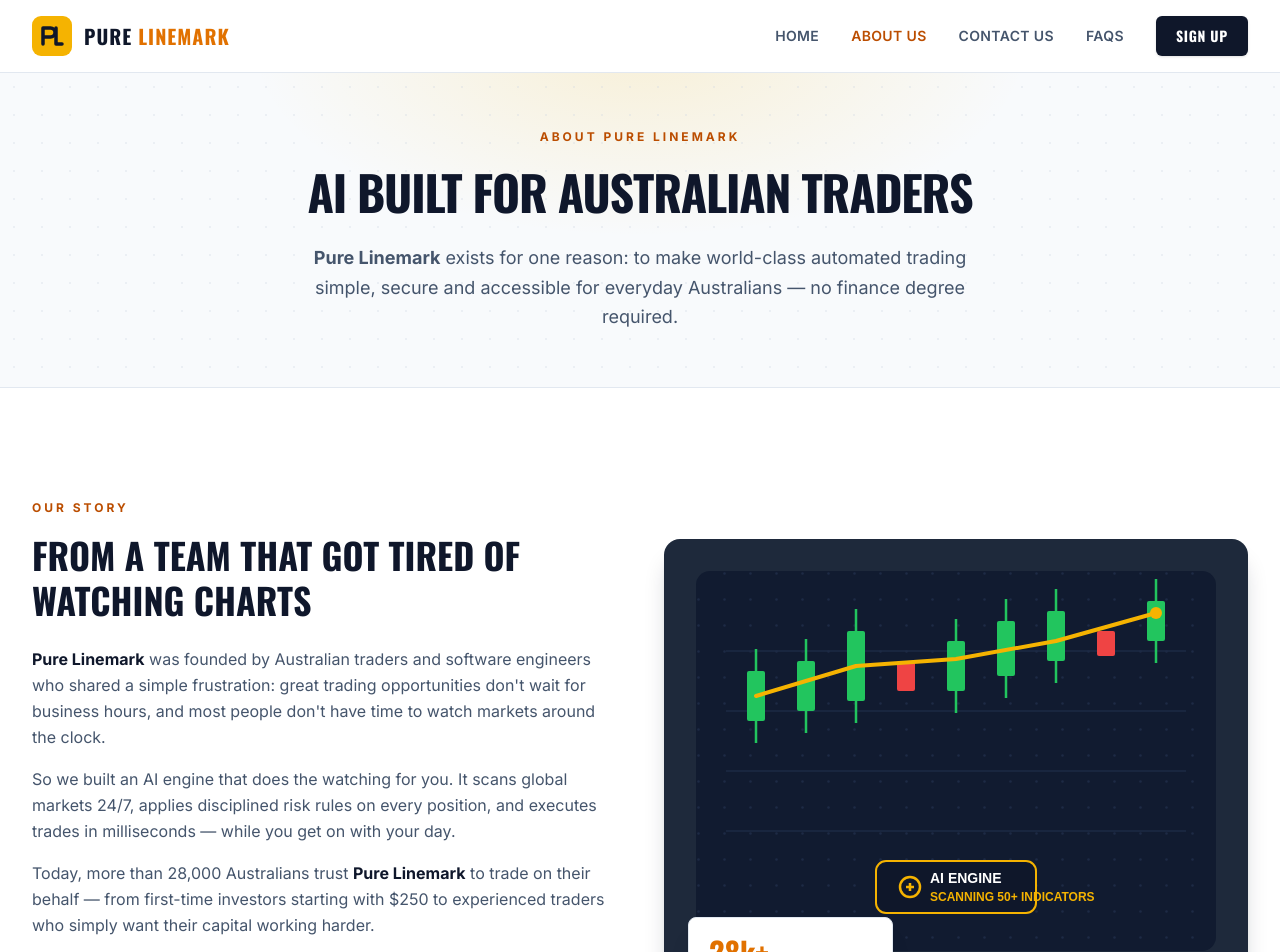
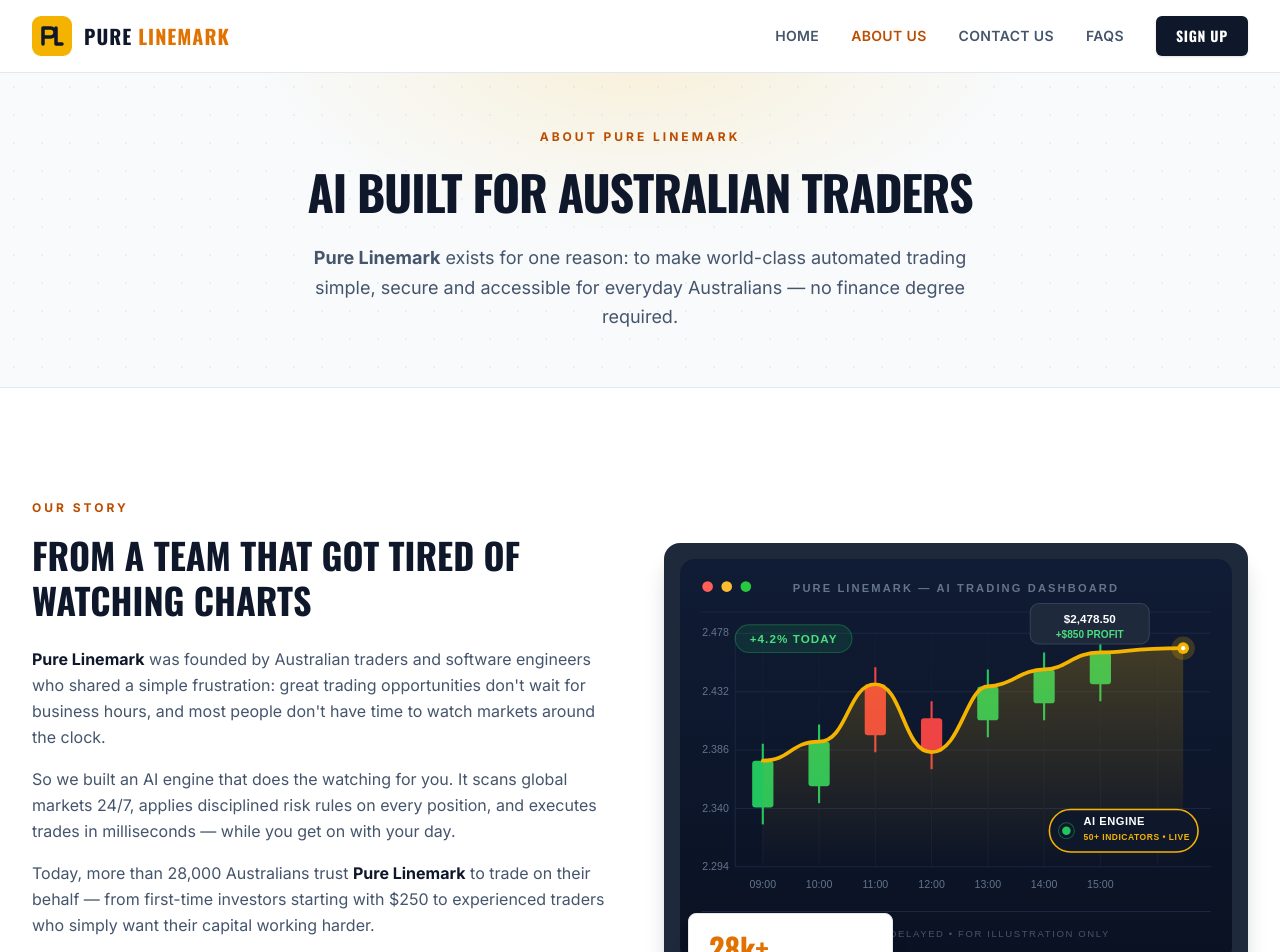
Before and after one commit to taybadeveloper/Pure-Linemark, a Next.js app: page /about in a window 1280 px wide. Shown: the top 952 px of the page. Built offline with nearby package versions, Linux system fonts and the light colour scheme.

Commit message:
Auto-commit: site updates (2026-09-30 11:59)
Co-Authored-By: Claude Code <noreply@anthropic.com>

```diff
--- a/app/about/page.tsx
+++ b/app/about/page.tsx
@@ -85,43 +85,135 @@ export default function AboutPage() {
             </div>
 
             <div className="relative">
-              <div className="overflow-hidden rounded-2xl bg-ink-soft p-8 shadow-xl shadow-slate-900/20">
-                <svg viewBox="0 0 520 380" className="h-auto w-full" role="img" aria-label="Illustration of the Pure Linemark AI trading engine analysing markets">
+              <div className="overflow-hidden rounded-2xl bg-ink-soft p-4 shadow-xl shadow-slate-900/20">
+                <svg viewBox="0 0 520 380" className="h-auto w-full" role="img" aria-label="Illustration of the Pure Linemark AI trading dashboard with a live market chart">
                   <defs>
-                    <pattern id="about-trading-dots" width="26" height="26" patternUnits="userSpaceOnUse">
-                      <circle cx="2.5" cy="2.5" r="1.2" fill="#1d2a45" />
-                    </pattern>
+                    <linearGradient id="about-chart-bg" x1="0" y1="0" x2="0" y2="1">
+                      <stop offset="0" stopColor="#101c35" />
+                      <stop offset="1" stopColor="#0a1122" />
+                    </linearGradient>
+                    <linearGradient id="about-chart-area" x1="0" y1="0" x2="0" y2="1">
+                      <stop offset="0" stopColor="#f5b301" stopOpacity="0.22" />
+                      <stop offset="1" stopColor="#f5b301" stopOpacity="0" />
+                    </linearGradient>
                   </defs>
-                  <rect width="520" height="380" rx="14" fill="#111b30" />
-                  <rect width="520" height="380" rx="14" fill="url(#about-trading-dots)" />
-                  {[80, 140, 200, 260].map((y) => (
-                    <line key={y} x1="30" y1={y} x2="490" y2={y} stroke="#1d2a45" strokeWidth="1.5" />
+
+                  {/* card */}
+                  <rect width="520" height="380" rx="14" fill="url(#about-chart-bg)" />
+
+                  {/* window chrome */}
+                  <circle cx="26" cy="26" r="5" fill="#ff5f57" />
+                  <circle cx="44" cy="26" r="5" fill="#febc2e" />
+                  <circle cx="62" cy="26" r="5" fill="#28c840" />
+                  <text x="260" y="31" textAnchor="middle" fill="#64748b" fontSize="10.5" fontWeight="600" letterSpacing="2" fontFamily="Arial, sans-serif">
+                    PURE LINEMARK — AI TRADING DASHBOARD
+                  </text>
+                  <line x1="20" y1="50" x2="500" y2="50" stroke="#1b2740" strokeWidth="1" />
+
+                  {/* grid */}
+                  {[70, 125, 180, 235, 290].map((y) => (
+                    <line key={`h${y}`} x1="52" y1={y} x2="500" y2={y} stroke="#1b2740" strokeWidth="1" />
                   ))}
+                  {[78, 131, 184, 237, 290, 343, 396, 450].map((x) => (
+                    <line key={`v${x}`} x1={x} y1="70" x2={x} y2="290" stroke="#141e33" strokeWidth="1" />
+                  ))}
+                  <line x1="52" y1="70" x2="52" y2="290" stroke="#1b2740" strokeWidth="1" />
+
+                  {/* y-axis price labels */}
                   {[
-                    { x: 60, a: 100, b: 150, up: true },
-                    { x: 110, a: 90, b: 140, up: true },
-                    { x: 160, a: 60, b: 130, up: true },
-                    { x: 210, a: 120, b: 90, up: false },
-                    { x: 260, a: 70, b: 120, up: true },
-                    { x: 310, a: 50, b: 105, up: true },
-                    { x: 360, a: 40, b: 90, up: true },
-                    { x: 410, a: 85, b: 60, up: false },
-                    { x: 460, a: 30, b: 70, up: true },
-                  ].map((c) => (
-                    <g key={c.x}>
-                      <line x1={c.x} y1={c.a - 22} x2={c.x} y2={c.b + 22} stroke={c.up ? "#22c55e" : "#ef4444"} strokeWidth="2.5" />
-                      <rect x={c.x - 9} y={Math.min(c.a, c.b)} width="18" height={Math.abs(c.a - c.b)} rx="2" fill={c.up ? "#22c55e" : "#ef4444"} />
-                    </g>
+                    { y: 73, label: "2.478" },
+                    { y: 128, label: "2.432" },
+                    { y: 183, label: "2.386" },
+                    { y: 238, label: "2.340" },
+                    { y: 293, label: "2.294" },
+                  ].map((t) => (
+                    <text key={t.y} x="46" y={t.y} textAnchor="end" fill="#64748b" fontSize="10" fontFamily="Arial, sans-serif">
+                      {t.label}
+                    </text>
                   ))}
-                  <path d="M60 125 L160 95 L260 88 L360 70 L460 42" fill="none" stroke="#f5b301" strokeWidth="4" strokeLinecap="round" strokeLinejoin="round" />
-                  <circle cx="460" cy="42" r="6" fill="#f5b301" />
-                  <g>
-                    <rect x="180" y="290" width="160" height="52" rx="10" fill="#0f172a" stroke="#f5b301" strokeWidth="2" />
-                    <circle cx="214" cy="316" r="10" fill="none" stroke="#f5b301" strokeWidth="2.5" />
-                    <path d="M210 316h8M214 312v8" stroke="#f5b301" strokeWidth="2.5" />
-                    <text x="234" y="312" fill="#ffffff" fontSize="14" fontWeight="700" fontFamily="Arial, sans-serif">AI ENGINE</text>
-                    <text x="234" y="330" fill="#f5b301" fontSize="12" fontWeight="600" fontFamily="Arial, sans-serif">SCANNING 50+ INDICATORS</text>
-                  </g>
+
+                  {/* x-axis time labels */}
+                  {[
+                    { x: 78, label: "09:00" },
+                    { x: 131, label: "10:00" },
+                    { x: 184, label: "11:00" },
+                    { x: 237, label: "12:00" },
+                    { x: 290, label: "13:00" },
+                    { x: 343, label: "14:00" },
+                    { x: 396, label: "15:00" },
+                  ].map((t) => (
+                    <text key={t.x} x={t.x} y="310" textAnchor="middle" fill="#64748b" fontSize="10" fontFamily="Arial, sans-serif">
+                      {t.label}
+                    </text>
+                  ))}
+
+                  {/* candlesticks */}
+                  {[
+                    { x: 78, top: 190, bot: 234, up: true },
+                    { x: 131, top: 172, bot: 214, up: true },
+                    { x: 184, top: 118, bot: 166, up: false },
+                    { x: 237, top: 150, bot: 182, up: false },
+                    { x: 290, top: 120, bot: 152, up: true },
+                    { x: 343, top: 104, bot: 136, up: true },
+                    { x: 396, top: 88, bot: 118, up: true },
+                  ].map((c) => {
+                    const color = c.up ? "#22c55e" : "#ef4444";
+                    return (
+                      <g key={c.x}>
+                        <line x1={c.x} y1={c.top - 16} x2={c.x} y2={c.bot + 16} stroke={color} strokeWidth="2" />
+                        <rect x={c.x - 10} y={Math.min(c.top, c.bot)} width="20" height={Math.abs(c.top - c.bot)} rx="3" fill={color} />
+                      </g>
+                    );
+                  })}
+
+                  {/* AI profit curve */}
+                  <path
+                    d="M78 190 C104 190 104 172 131 172 S158 118 184 118 S210 182 237 182 S270 120 290 120 S322 104 343 104 S370 88 396 88 S423 84 474 84 L474 290 L78 290 Z"
+                    fill="url(#about-chart-area)"
+                  />
+                  <path
+                    d="M78 190 C104 190 104 172 131 172 S158 118 184 118 S210 182 237 182 S270 120 290 120 S322 104 343 104 S370 88 396 88 S423 84 474 84"
+                    fill="none"
+                    stroke="#f5b301"
+                    strokeWidth="3.5"
+                    strokeLinecap="round"
+                    strokeLinejoin="round"
+                  />
+                  <circle cx="474" cy="84" r="11" fill="#f5b301" opacity="0.2" />
+                  <circle cx="474" cy="84" r="5.5" fill="#f5b301" />
+                  <circle cx="474" cy="84" r="2" fill="#fff" />
+
+                  {/* stat chip */}
+                  <rect x="52" y="62" width="110" height="26" rx="13" fill="rgba(34,197,94,0.12)" stroke="rgba(34,197,94,0.35)" strokeWidth="1" />
+                  <text x="107" y="79" textAnchor="middle" fill="#4ade80" fontSize="11" fontWeight="700" letterSpacing="1" fontFamily="Arial, sans-serif">
+                    +4.2% TODAY
+                  </text>
+
+                  {/* last-price tooltip */}
+                  <rect x="330" y="42" width="112" height="38" rx="8" fill="#1e293b" stroke="#334155" strokeWidth="1" />
+                  <text x="386" y="60" textAnchor="middle" fill="#ffffff" fontSize="11" fontWeight="700" fontFamily="Arial, sans-serif">
+                    $2,478.50
+                  </text>
+                  <text x="386" y="74" textAnchor="middle" fill="#4ade80" fontSize="9.5" fontWeight="600" fontFamily="Arial, sans-serif">
+                    +$850 PROFIT
+                  </text>
+
+                  {/* AI engine badge */}
+                  <rect x="348" y="236" width="140" height="40" rx="20" fill="#0f172a" stroke="#f5b301" strokeWidth="1.5" />
+                  <circle cx="364" cy="256" r="7.5" fill="none" stroke="#22c55e" strokeWidth="1" opacity="0.4" />
+                  <circle cx="364" cy="256" r="4" fill="#22c55e" />
+                  <text x="380" y="251" fill="#ffffff" fontSize="10.5" fontWeight="700" letterSpacing="0.5" fontFamily="Arial, sans-serif">
+                    AI ENGINE
+                  </text>
+                  <text x="380" y="265" fill="#f5b301" fontSize="8" fontWeight="600" letterSpacing="0.5" fontFamily="Arial, sans-serif">
+                    50+ INDICATORS • LIVE
+                  </text>
+
+                  {/* footer note */}
+                  <line x1="20" y1="332" x2="500" y2="332" stroke="#1b2740" strokeWidth="1" />
+                  <text x="260" y="356" textAnchor="middle" fill="#475569" fontSize="9" letterSpacing="1.5" fontFamily="Arial, sans-serif">
+                    MARKET DATA DELAYED • FOR ILLUSTRATION ONLY
+                  </text>
                 </svg>
               </div>
               <div className="absolute -bottom-5 left-6 rounded-lg border border-slate-200 bg-white px-5 py-4 shadow-xl">
```
